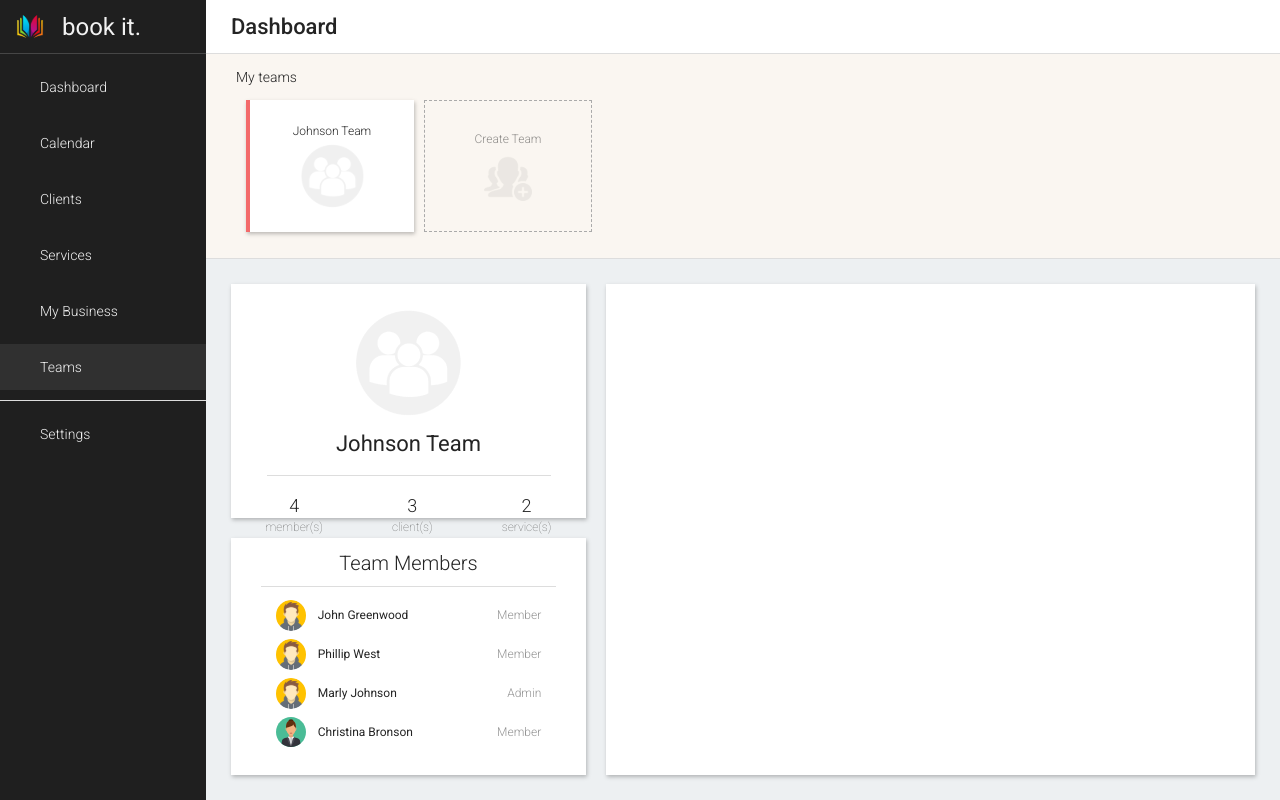
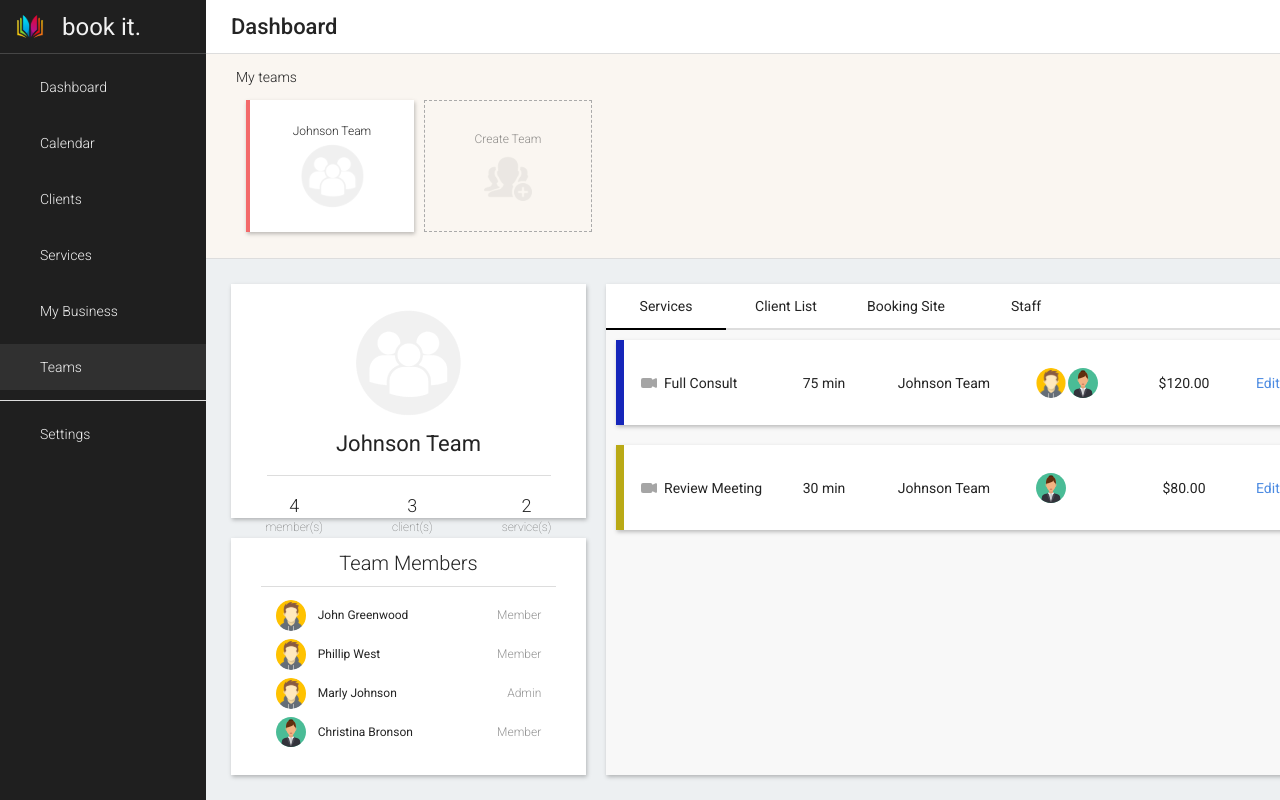
Before and after one commit to ryanhartwig/bookeasy, a Next.js app in the folder next/: page /teams in a window 1280 px wide. Both pictures are taken after a click on the element "Johnson Team". Built offline with nearby package versions, Linux system fonts and the light colour scheme.

Commit message:
Display services for given team

```diff
--- a/next/src/app/teams/page.tsx
+++ b/next/src/app/teams/page.tsx
@@ -2,7 +2,7 @@
 
 import { Card } from '@/components/UI/Card/Card';
 import { Business } from '@/types/Business';
-import { useMemo, useState } from 'react';
+import { SetStateAction, useMemo, useState } from 'react';
 import { Teams } from './teams';
 import styles from './teams.module.scss';
 
@@ -14,8 +14,10 @@ import { sample_clients } from '@/utility/sample_data/sample_clients';
 import { Service } from '@/types/Service';
 import { sample_services } from '@/utility/sample_data/sample_services';
 import { Overview } from './overview';
-import Image from 'next/image';
 import { Members } from './members';
+import { Tabs } from '@/components/UI/Tabs/Tabs';
+import { Services } from '@/components/business_settings/Services';
+
 
 
 export default function Page() {
@@ -34,6 +36,8 @@ export default function Page() {
     ? sample_services.filter(s => s.business_id === selected.id)
     : []
   , [selected]);
+
+  const [tab, setTab] = useState<number>(0);
 
   return (
     <div className={styles.Teams}>
@@ -55,6 +59,10 @@ export default function Page() {
             </div>
             <div className={styles.right}>
               <Card className={styles.card}>
+                <Tabs tabs={['Services', 'Client List', 'Booking Site', 'Staff']} tab={tab} setTab={setTab} />
+                <div className={styles.settings_wrapper}>
+                  {tab === 0 && <Services services={services} />}
+                </div>
               </Card>
             </div>
           </>
--- a/next/src/app/teams/teams.module.scss
+++ b/next/src/app/teams/teams.module.scss
@@ -225,3 +225,8 @@
 
   }
 }
+
+.settings_wrapper {
+  width: 100%;
+  height: calc(100% - 46px);
+}
```
